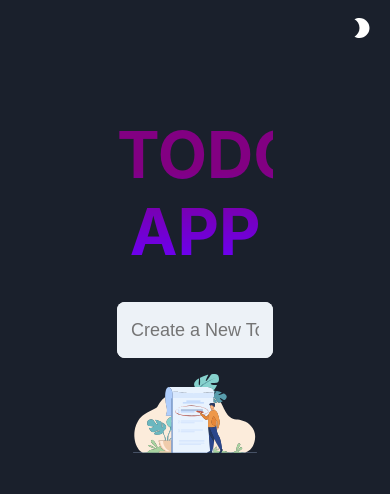
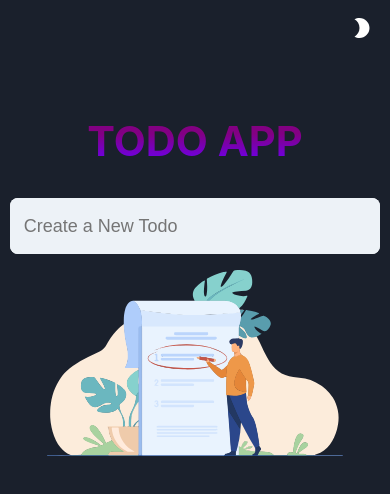
Before and after one commit to ankush6859/todo-app-react-1, a React (Create React App) app: page / in a window 390 px wide. Shown: the top 494 px of the page. Built offline with nearby package versions, Linux system fonts and the light colour scheme.

Commit message:
Added responsive styling

```diff
--- a/package.json
+++ b/package.json
@@ -16,6 +16,7 @@
     "@types/node": "^17.0.31",
     "@types/react": "^18.0.9",
     "@types/react-dom": "^18.0.3",
+    "netlify-cli": "^10.3.0",
     "react": "^18.1.0",
     "react-dom": "^18.1.0",
     "react-redux": "^8.0.1",
--- a/src/App.module.css
+++ b/src/App.module.css
@@ -11,3 +11,26 @@
 .mode :only-child {
   float: right;
 }
+
+@media only screen and (max-width: 1150px) {
+  .main {
+    width: 50%;
+  }
+}
+@media only screen and (max-width: 992px) {
+  .main {
+    width: 60%;
+  }
+}
+@media only screen and (max-width: 768px) {
+  .main {
+    width: 80%;
+  }
+}
+@media only screen and (max-width: 576px) {
+  .main {
+    width: 95%;
+  }
+}
+@media only screen and (max-width: 480px) {
+}
--- a/src/components/AddTodo/AddTodo.module.css
+++ b/src/components/AddTodo/AddTodo.module.css
@@ -38,3 +38,14 @@
   padding: 0;
   margin: 0;
 }
+
+@media only screen and (max-width: 768px) {
+  .top_heading {
+    font-size: 1.5rem;
+  }
+}
+@media only screen and (max-width: 468px) {
+  .top_heading {
+    font-size: 1.3rem;
+  }
+}
--- a/src/components/ButtonGroup/ButtonGroup.module.css
+++ b/src/components/ButtonGroup/ButtonGroup.module.css
@@ -14,3 +14,16 @@
   background-color: #820082 !important;
   color: #fff !important;
 }
+
+@media only screen and (max-width: 480px) {
+  .button_wrapper button {
+    padding: 5px 12px;
+    font-size: 14px;
+  }
+}
+@media only screen and (max-width: 359px) {
+  .button_wrapper button {
+    padding: 5px 12px;
+    font-size: 12px;
+  }
+}
--- a/src/components/TodoList/TodoList.module.css
+++ b/src/components/TodoList/TodoList.module.css
@@ -22,3 +22,16 @@
 .list_wrapper div:first-child {
   border-radius: 8px 8px 0 0;
 }
+@media only screen and (max-width: 480px) {
+  .navigation {
+    width: 97%;
+  }
+  .total_count {
+    font-size: 14px;
+  }
+}
+@media only screen and (max-width: 359px) {
+  .total_count {
+    font-size: 12px;
+  }
+}
```
Also changed, not shown: 2 other files (tests, documents, lock files or other folders).
